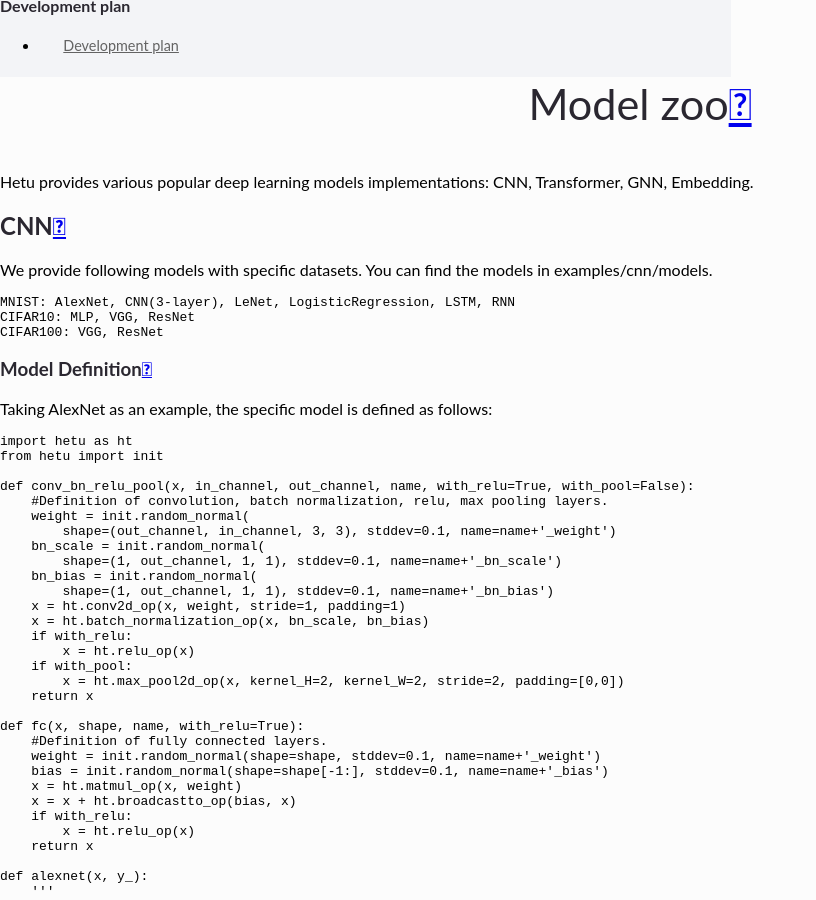
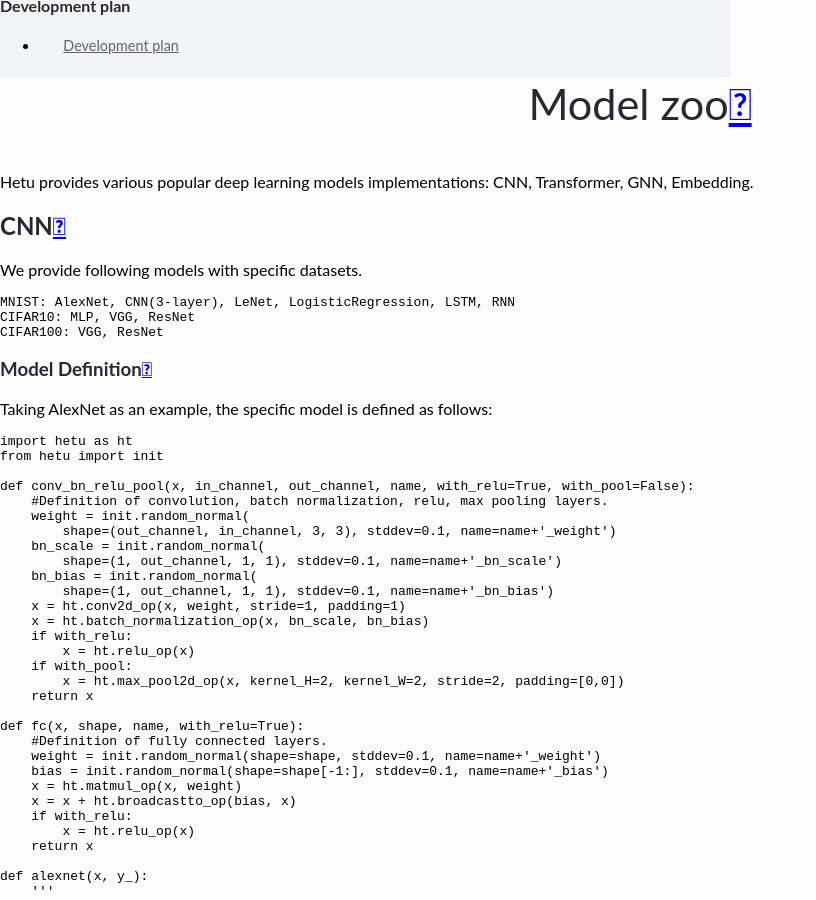
Before and after one commit to njw1123/Hetu_doc, a Sphinx documentation site: the page built from source/Tutorials/model/contents_en.md, in a window 1280 px wide and 900 px high, scrolled down 3080 px. Shown: the whole window, without its empty margins (0-816 px from the left). Built offline with Sphinx 7.4.7 and the Read the Docs theme 2.0.0, drawn with Linux system fonts in a browser that asks for light colours.

Commit message:
Update contents_en.md

````diff
--- a/source/Tutorials/model/contents_en.md
+++ b/source/Tutorials/model/contents_en.md
@@ -5,7 +5,7 @@ Hetu provides various popular deep learning models implementations: CNN, Transfo
 
 ### CNN
 
-We provide following models with specific datasets. You can find the models in examples/cnn/models.
+We provide following models with specific datasets.
 ```
 MNIST: AlexNet, CNN(3-layer), LeNet, LogisticRegression, LSTM, RNN
 CIFAR10: MLP, VGG, ResNet
````
